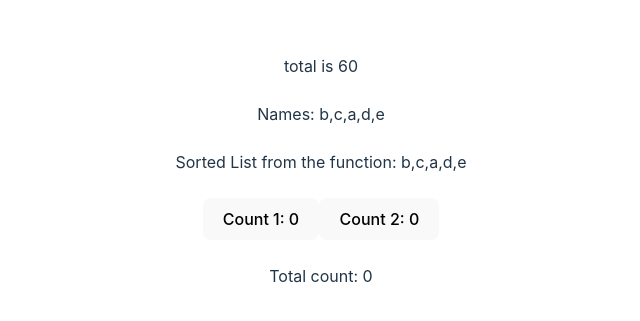
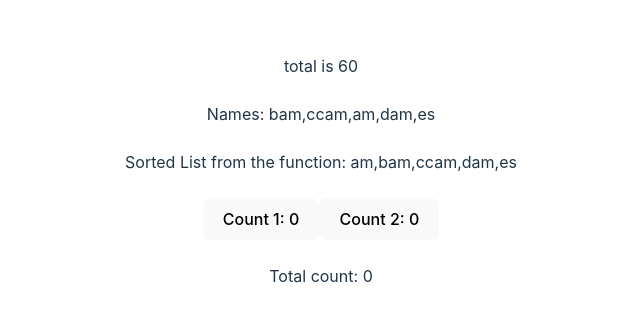
Before and after one commit to Mani007/reactStatesHook, a React (Vite) app in the folder usememocallback/: page / in a window 1280 px wide. Shown: the part 229-550 px from the top of the page, without its empty margins (319-959 px from the left). Built offline with nearby package versions, Linux system fonts and the light colour scheme.

Commit message:
Sort function render only limited times using useCallback hook successfully

```diff
--- a/usememocallback/src/App.jsx
+++ b/usememocallback/src/App.jsx
@@ -6,7 +6,7 @@ function SortedList({ list, sortfunc}){
   console.log(list);
   const sortedList = useMemo(() => {
     console.log("running sorting");
-    return [...list].sort(sortfunc);},
+    return [...list].sort(sortfunc)},
      [list, sortfunc]);
     console.log(sortedList)
   return (
@@ -20,13 +20,13 @@ function App() {
     () => number.reduce((acc, number)=> acc+number,0),
     [number])
 
-  const [names, setNames] = useState(['b','c','a','d','e'])
+  const [names, setNames] = useState(['bam','ccam','am','dam','es'])
   const sortedNames = useMemo(() => [...names].sort(), [names]) // duplicte copy is been sorted instead of original copy
 
   const [count1, setCount1] = useState(0)
   const [count2, setCount2] = useState(0)
   const countTotal =  count1+count2
-  const sortFunc = (a,b) => {a.localeCompare(b)}
+  const sortFunc = useCallback((a,b) => a.localeCompare(b),[]);
   return (
     <>
       <div>
```
